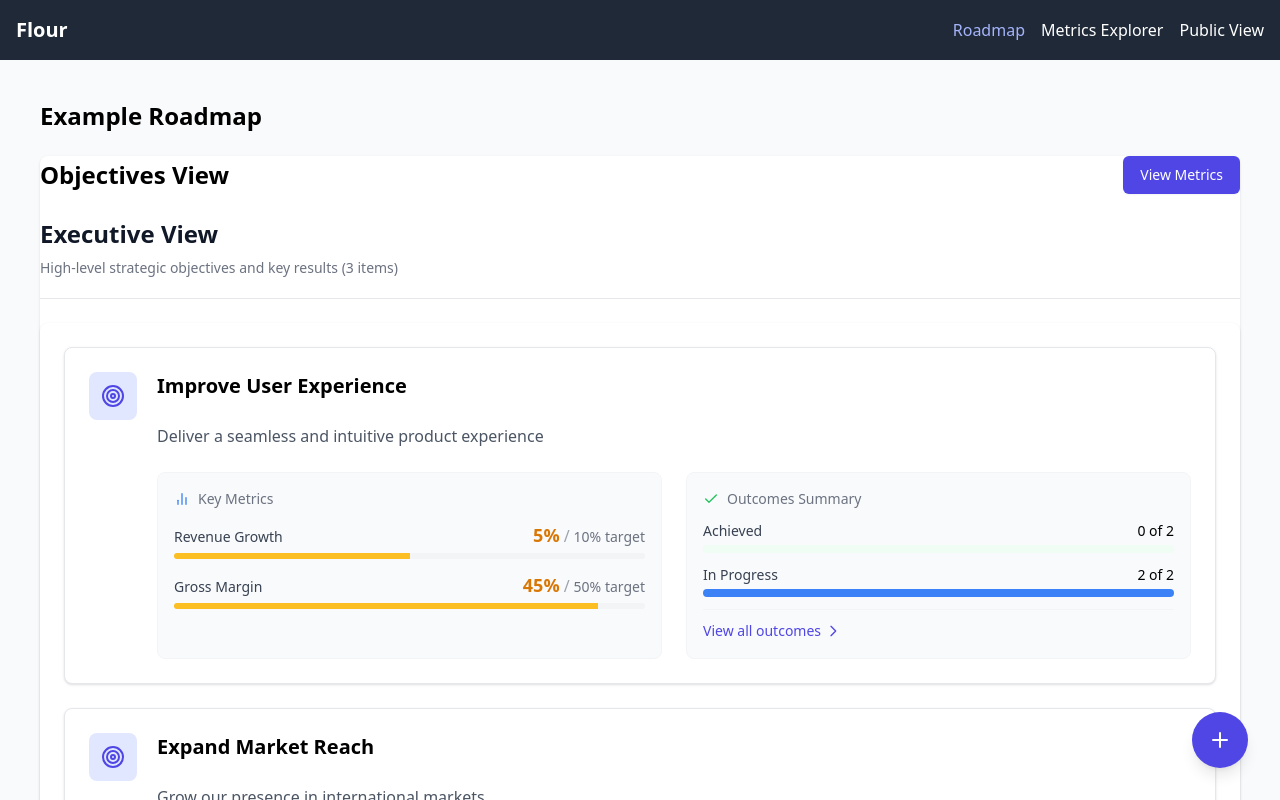
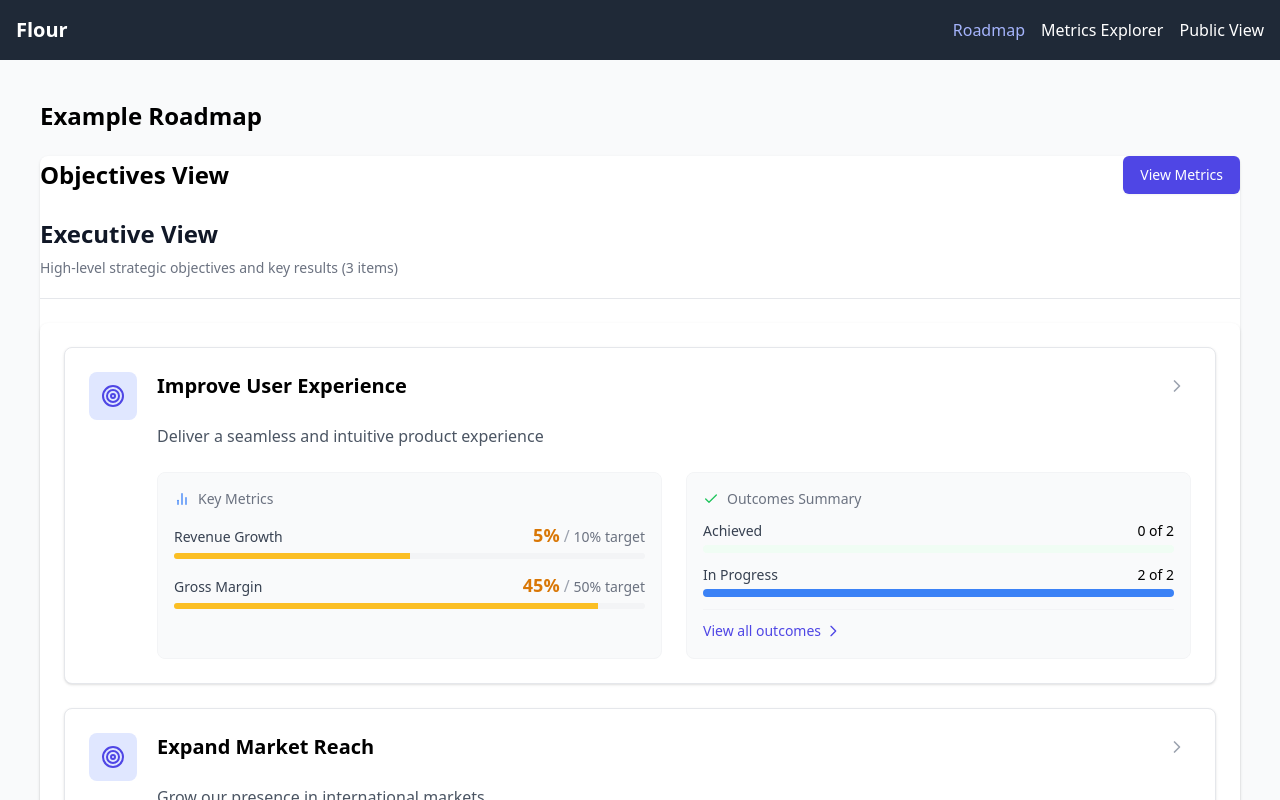
Before and after one commit to ari-franklin/flour, a React (Vite) app: page / in a window 1280 px wide. Shown: the top 800 px of the page. Built offline with nearby package versions, Linux system fonts and the light colour scheme.

Commit message:
feat: add chevron navigation from objectives to outcomes view

```diff
--- a/src/components/zoom-views/ExecutiveView.tsx
+++ b/src/components/zoom-views/ExecutiveView.tsx
@@ -1,74 +1,23 @@
-import React, { useState } from 'react';
+import React from 'react';
 import { RoadmapItem } from '../../types';
 import BaseZoomView from './BaseZoomView';
-import { Target, BarChart2, TrendingUp, Check, Plus } from 'lucide-react';
+import { Target, BarChart2, TrendingUp, Check, ChevronRight } from 'lucide-react';
 import { Link } from 'react-router-dom';
-import { SlideInPanel } from '../ui/SlideInPanel';
-import { ObjectiveForm } from '../forms/ObjectiveForm';
-// Import will be used when we implement the actual save functionality
 
 interface ExecutiveViewProps {
   items: RoadmapItem[];
 }
 
 const ExecutiveView: React.FC<ExecutiveViewProps> = ({ items }) => {
-  const [isPanelOpen, setIsPanelOpen] = useState(false);
-  const [isSubmitting, setIsSubmitting] = useState(false);
-  const [previewData, setPreviewData] = useState<{
-    name: string;
-    target: string;
-    direction: 'increase' | 'decrease';
-  }>({ name: '', target: '', direction: 'increase' });
+  console.log('ExecutiveView received items:', JSON.parse(JSON.stringify(items)));
 
-  const handleSubmit = async (formData: {
-    name: string;
-    target: string;
-    direction: 'increase' | 'decrease';
-    outcome_id?: string;
-  }) => {
-    console.log('Form submitted:', formData);
-    // Update preview data
-    setPreviewData({
-      name: formData.name,
-      target: formData.target,
-      direction: formData.direction
-    });
-
-    // In a real app, you would save the data to your backend here
-    // For now, we'll just log it and close the panel after a delay
-    setIsSubmitting(true);
-
-    // Simulate API call
-    setTimeout(() => {
-      console.log('Objective would be saved here:', formData);
-      setIsSubmitting(false);
-      setIsPanelOpen(false);
-
-      // Show success message
-      alert(`Objective "${formData.name}" created successfully${formData.outcome_id ? ' and linked to outcome' : ''}!`);
-    }, 1000);
-  };
-
-  // Get L1 outcomes for the dropdown (main objectives in Executive View)
-  const outcomes = [
-    {
-      id: 'objective-1',
-      title: 'Improve User Experience',
-      team_id: 'team-1'
-    },
-    {
-      id: 'objective-2',
-      title: 'Expand Market Reach',
-      team_id: 'team-1'
-    },
-    {
-      id: 'objective-3',
-      title: 'Increase Operational Efficiency',
-      team_id: 'team-2'
-    }
-  ];
   // Only show objectives in objectives view
   const objectives = items.filter(item => item.type === 'objective');
+  console.log('Filtered objectives:', JSON.parse(JSON.stringify(objectives)));
+
+  if (objectives.length === 0) {
+    console.warn('No objectives found in ExecutiveView. Items array:', JSON.parse(JSON.stringify(items)));
+  }
 
   // Get outcomes for each objective
   const getOutcomes = (objectiveId: string) => {
@@ -99,7 +48,6 @@ const ExecutiveView: React.FC<ExecutiveViewProps> = ({ items }) => {
   };
 
   return (
-    <div className="relative">
     <BaseZoomView
       items={objectives}
       title="Executive View"
@@ -121,8 +69,15 @@ const ExecutiveView: React.FC<ExecutiveViewProps> = ({ items }) => {
                     <Target className="h-6 w-6 text-indigo-600" />
                   </div>
                   <div className="ml-5 flex-1">
-                    <div className="flex justify-between">
+                    <div className="flex justify-between items-start">
                       <h2 className="text-xl font-semibold mb-4">{objective.title}</h2>
+                      <Link
+                        to={`/outcomes/${objective.id}`}
+                        className="ml-4 p-1 text-gray-400 hover:text-indigo-600 rounded-full hover:bg-indigo-50 transition-colors duration-200"
+                        title="View outcomes"
+                      >
+                        <ChevronRight className="h-5 w-5" />
+                      </Link>
                     </div>
 
                     {objective.description && (
@@ -276,47 +231,6 @@ const ExecutiveView: React.FC<ExecutiveViewProps> = ({ items }) => {
         })}
       </div>
     </BaseZoomView>
-
-      {/* Floating Action Button */}
-      <button
-        onClick={() => setIsPanelOpen(true)}
-        className="fixed bottom-8 right-8 bg-indigo-600 text-white p-4 rounded-full shadow-lg hover:bg-indigo-700 transition-colors focus:outline-none focus:ring-2 focus:ring-indigo-500 focus:ring-offset-2"
-        aria-label="Add new objective"
-      >
-        <Plus className="h-6 w-6" />
-      </button>
-
-      {/* Slide-in Panel */}
-      <SlideInPanel
-        isOpen={isPanelOpen}
-        onClose={() => setIsPanelOpen(false)}
-        title="New Business Objective"
-      >
-        <div className="h-full flex flex-col">
-          <div className="flex-1">
-            <ObjectiveForm
-              onSubmit={handleSubmit}
-              isLoading={isSubmitting}
-              outcomes={outcomes}
-            />
-          </div>
-
-          <div className="border-t border-gray-200 pt-4 mt-4">
-            <div className="text-sm text-gray-500">
-              <p className="font-medium">Preview:</p>
-              <div className="mt-2 p-3 bg-gray-50 rounded-md">
-                <p className="font-medium">
-                  {isSubmitting ? 'Saving...' :
-                    previewData.name && previewData.target
-                      ? `[${previewData.direction === 'increase' ? '↑' : '↓'}] ${previewData.name} ${previewData.target}`
-                      : 'Enter objective details to see preview'}
-                </p>
-              </div>
-            </div>
-          </div>
-        </div>
-      </SlideInPanel>
-    </div>
   );
 };
 
```
Lines whose indentation alone changed are shown as unchanged.
